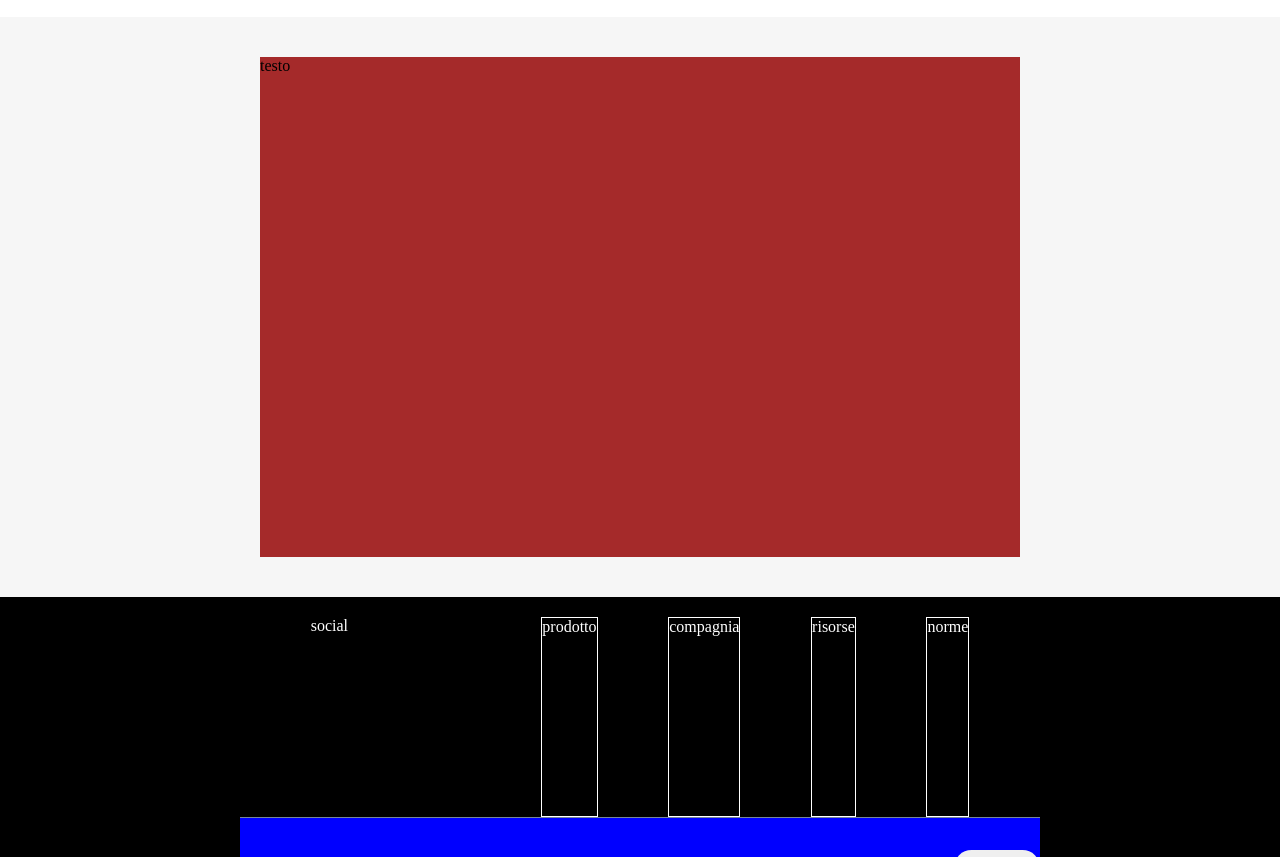
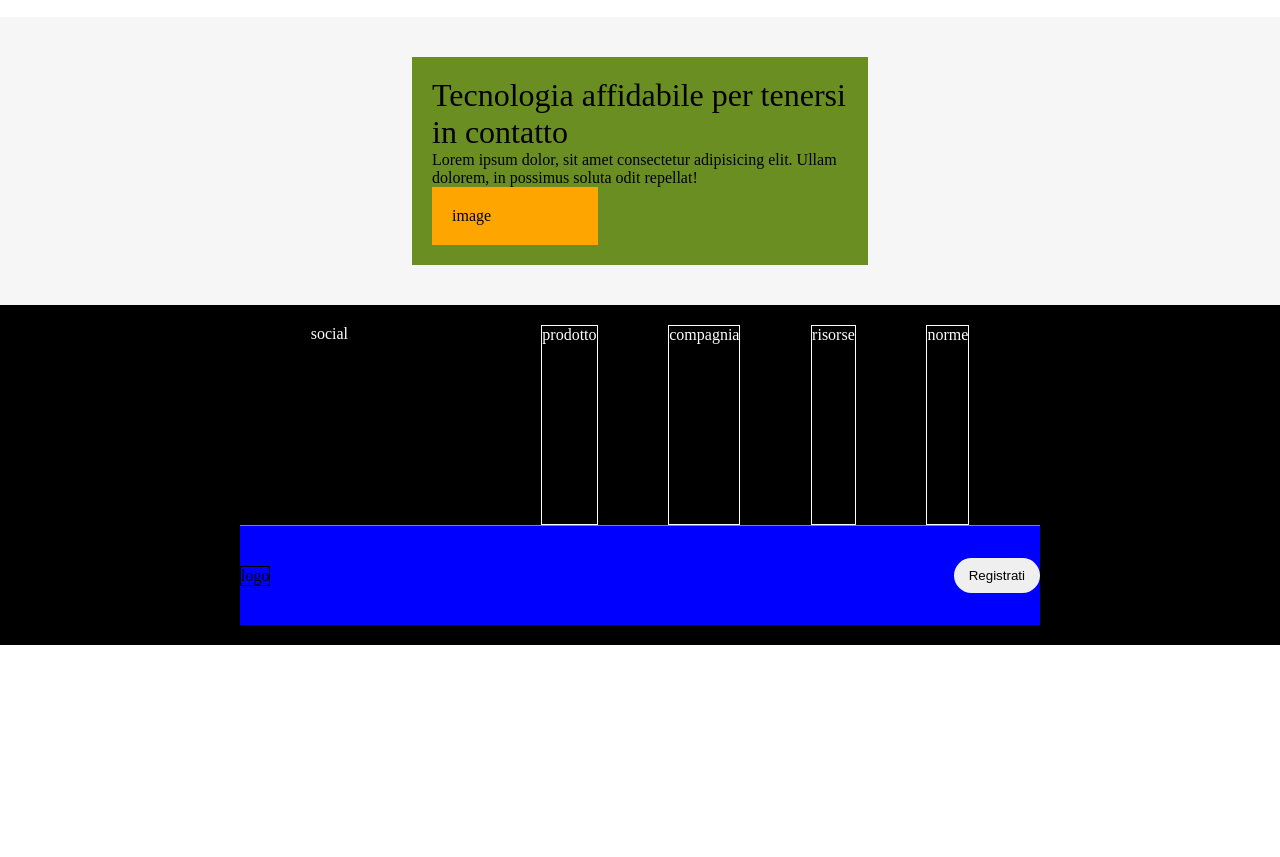
Before and after one commit to carmelocammalleri/htmlcss-struttura-discord, a plain HTML site: page index.html in a window 1280 px wide. Shown: the part 1259-2116 px from the top of the page. After the commit the page ends 1904 px from the top, so only its background shows below. Drawn offline with Linux system fonts and the light colour scheme.

Commit message:
[remove]: tag css in jumbo section

```diff
--- a/css/style.css
+++ b/css/style.css
@@ -113,14 +113,13 @@ header{
 
     /* img-text section */
 
+    /* jumbo section */
 
+.text .jumbo{
 
+}
 
-.jumbo{
-  background-color: brown;
-  width: 100%;
-  height: 500px;
-}
+    /* /jumbo section */
 
 /* footer */
 
--- a/index.html
+++ b/index.html
@@ -118,7 +118,11 @@
 
         <div class="container">
           <div class="paragrafo flex">
-            <div class="jumbo"> testo</div>
+            <div class="text jumbo">
+              <span class="sec-title">Tecnologia affidabile per tenersi in contatto</span>
+              <p>Lorem ipsum dolor, sit amet consectetur adipisicing elit. Ullam dolorem, in possimus soluta odit repellat!</p>
+              <div class="image">image</div>
+            </div>
           </div>
         </div>
 
```
